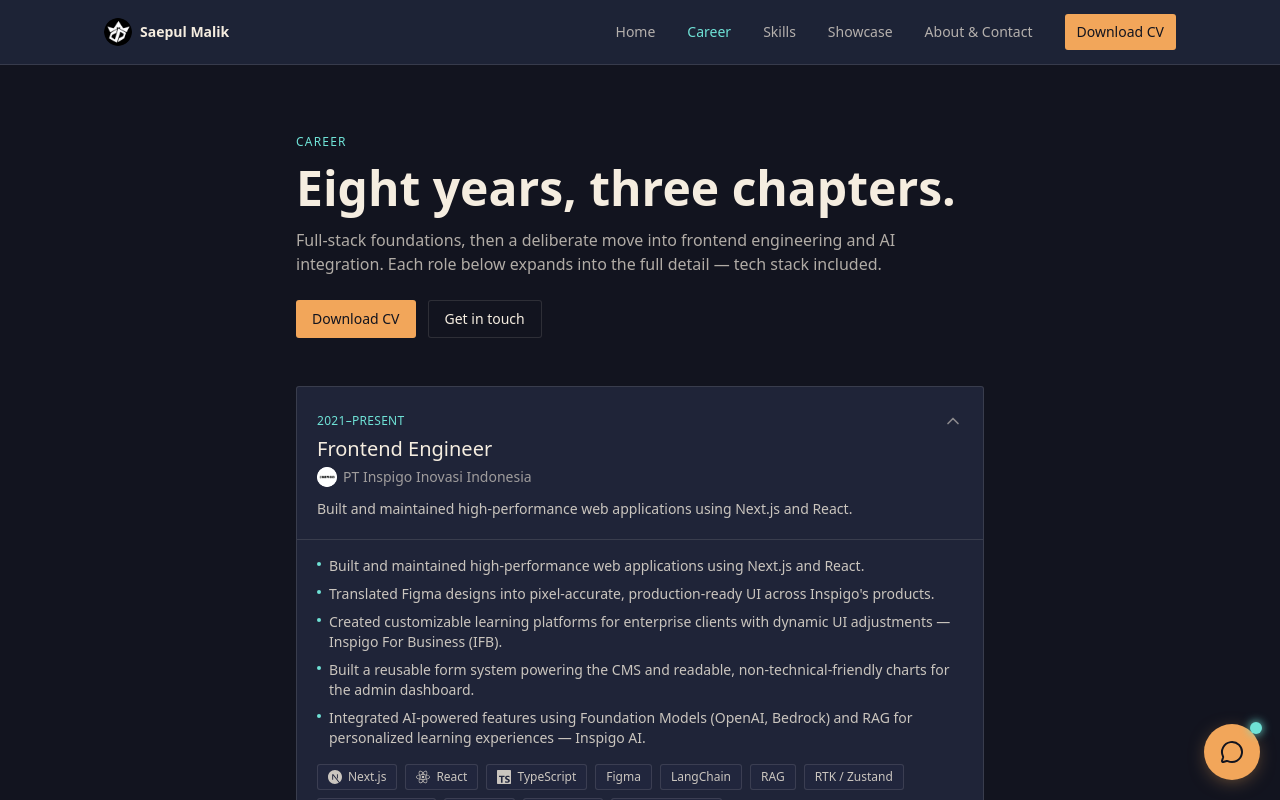
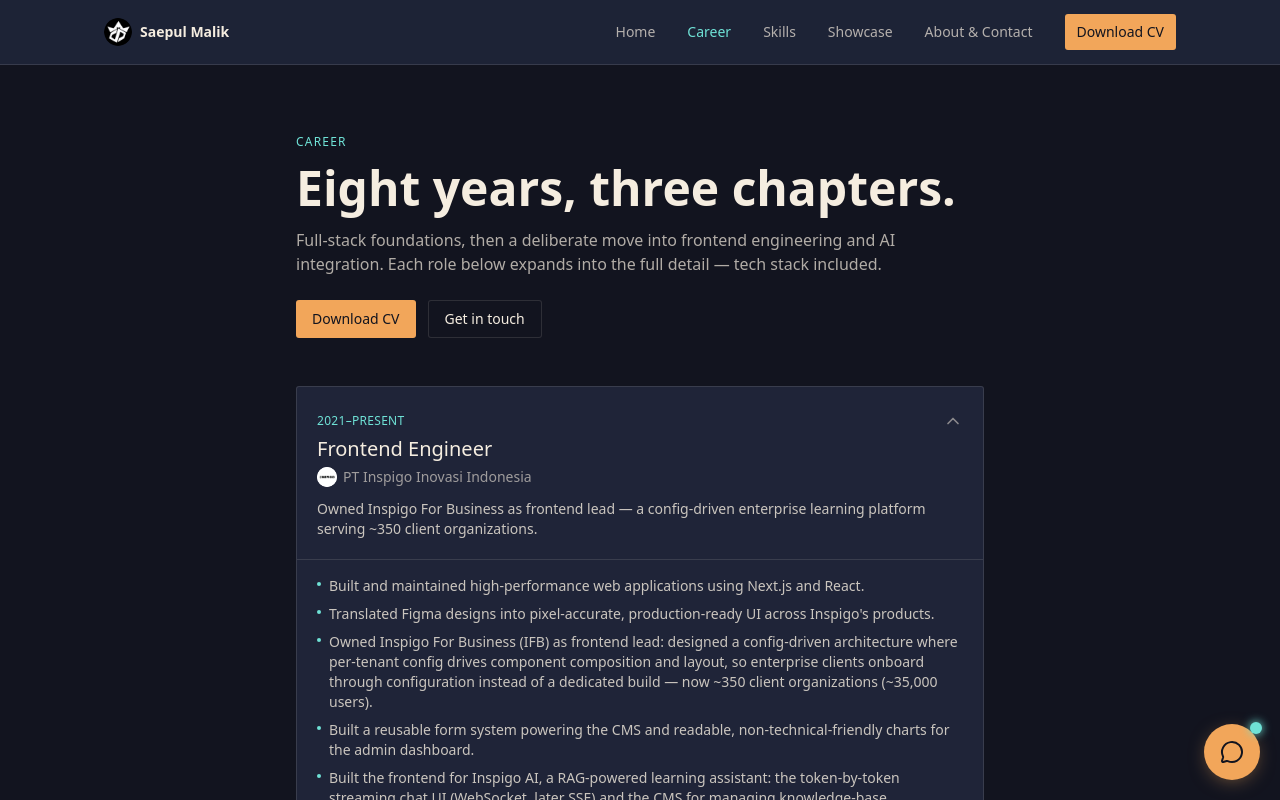
Before and after one commit to saepulmalik27/my-profile, a Next.js app in the folder apps/portfolio/: page /career in a window 1280 px wide. Shown: the top 800 px of the page. Built offline with nearby package versions, Linux system fonts and the light colour scheme.

Commit message:
chore: update info

```diff
--- a/apps/portfolio/content/career.ts
+++ b/apps/portfolio/content/career.ts
@@ -10,13 +10,14 @@
     startDate: '2021',
     endDate: 'Present',
     topHighlight:
-      'Built and maintained high-performance web applications using Next.js and React.',
+      'Owned Inspigo For Business as frontend lead — a config-driven enterprise learning platform serving ~350 client organizations.',
     achievements: [
       'Built and maintained high-performance web applications using Next.js and React.',
       "Translated Figma designs into pixel-accurate, production-ready UI across Inspigo's products.",
-      'Created customizable learning platforms for enterprise clients with dynamic UI adjustments — Inspigo For Business (IFB).',
+      'Owned Inspigo For Business (IFB) as frontend lead: designed a config-driven architecture where per-tenant config drives component composition and layout, so enterprise clients onboard through configuration instead of a dedicated build — now ~350 client organizations (~35,000 users).',
       'Built a reusable form system powering the CMS and readable, non-technical-friendly charts for the admin dashboard.',
-      'Integrated AI-powered features using Foundation Models (OpenAI, Bedrock) and RAG for personalized learning experiences — Inspigo AI.',
+      'Built the frontend for Inspigo AI, a RAG-powered learning assistant: the token-by-token streaming chat UI (WebSocket, later SSE) and the CMS for managing knowledge-base documents, integrated with the backend OpenAI/Bedrock + Pinecone pipeline.',
+      'Built the AI call-center QA copilot end to end — live-call probing, real-time call analysis, and rubric-based QA evaluation — moving QA coverage from a ~10% manual sample to 100% of sessions scored automatically.',
     ],
     techTags: [
       'Next.js',
--- a/apps/portfolio/content/projects/inspigo-ai-callcenter-copilot.mdx
+++ b/apps/portfolio/content/projects/inspigo-ai-callcenter-copilot.mdx
@@ -23,8 +23,10 @@
 
 ## Execution
 
-Built jointly with 2 people from the product team, whose idea it was.
-Two hard problems stood out: transcription accuracy, particularly
+The idea came from 2 people on the product team; I built the full
+feature set end to end — **live-call probing** (prompting the agent on
+what to ask next), **live analysis** of the ongoing call, and **QA
+evaluation** that scores each session after it ends. Two hard problems stood out: transcription accuracy, particularly
 separating the agent's voice from the customer's amid background noise,
 and getting the AI's rubric-based scoring to land close enough to a
 human QA reviewer — some subjective rubric dimensions still carry a
```
Also changed, not shown: 3 other files (tests, documents, lock files or other folders).
